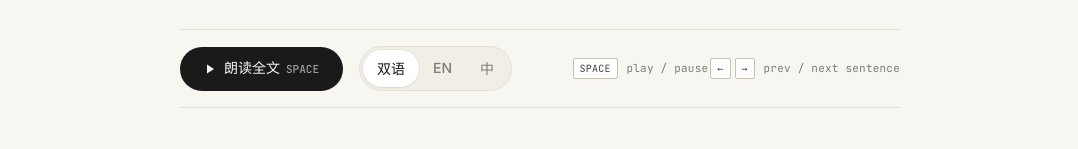
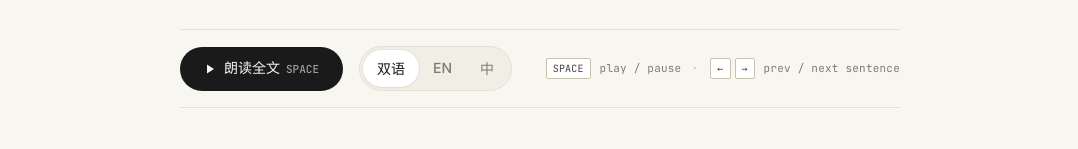
Before and after one commit to ryderme/buildspeak, a Next.js app in the folder apps/web/: page /read/blog/blog-claude-blog-preparing-your-security-program-for-ai-accelerated-offense-2026-04-22 in a window 1280 px wide. Shown: the part 247-396 px from the top of the page, without its empty margins (100-1178 px from the left). Built offline with nearby package versions, Linux system fonts and the light colour scheme; no server answers.

Commit message:
fix(reader): add visible separator between keyboard hint groups

```diff
--- a/apps/web/app/globals.css
+++ b/apps/web/app/globals.css
@@ -712,6 +712,12 @@ hr { border: 0; border-top: 1px solid var(--color-line); margin: var(--s-7) 0; }
   color: var(--color-ink-soft);
   margin: 0 2px;
 }
+.keyboard-hint-sep {
+  display: inline-block;
+  margin: 0 10px;
+  color: var(--color-ink-faint);
+  user-select: none;
+}
 
 /* paragraph block — bilingual unit */
 .paragraph-block {
--- a/apps/web/components/reader/article-reader.tsx
+++ b/apps/web/components/reader/article-reader.tsx
@@ -193,6 +193,7 @@ export function ArticleReader({
           />
           <span className="keyboard-hint">
             <span className="kbd">SPACE</span> play / pause
+            <span className="keyboard-hint-sep" aria-hidden="true">·</span>
             <span className="kbd">←</span>
             <span className="kbd">→</span> prev / next sentence
           </span>
```
